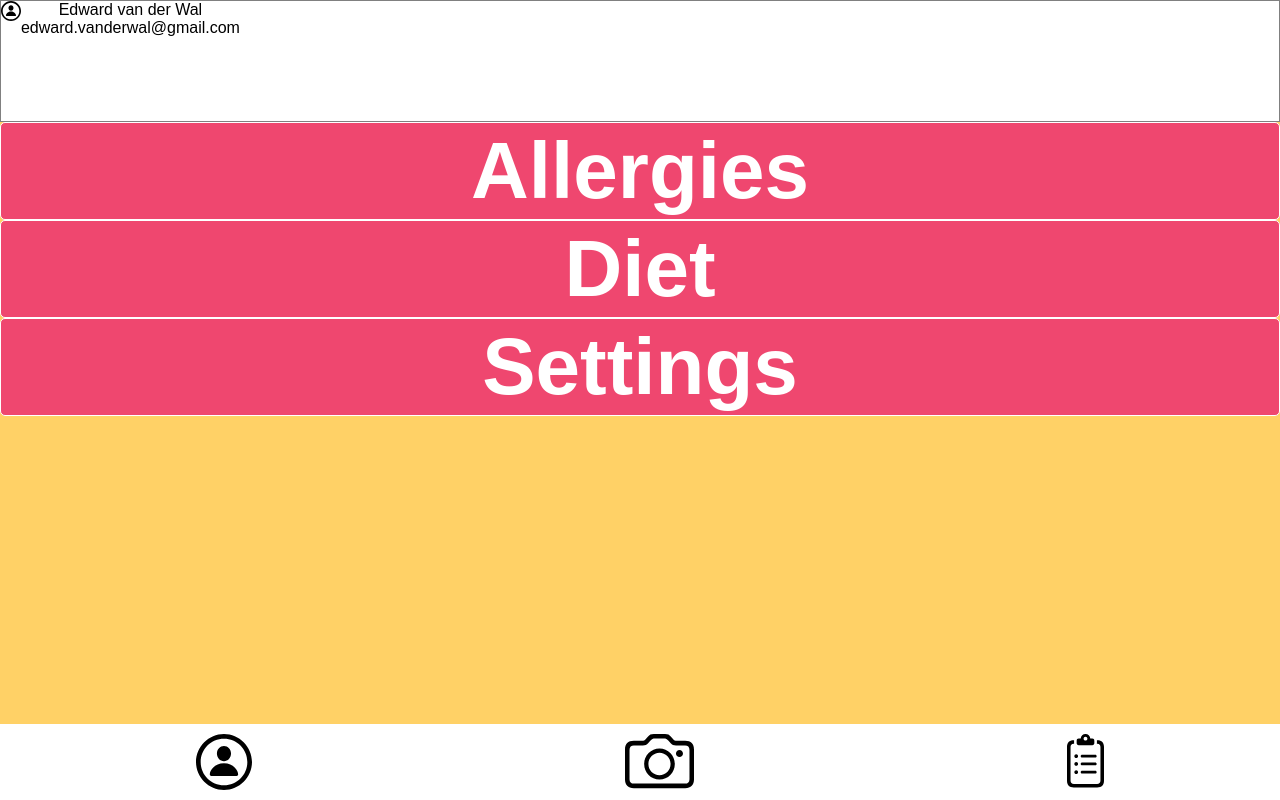
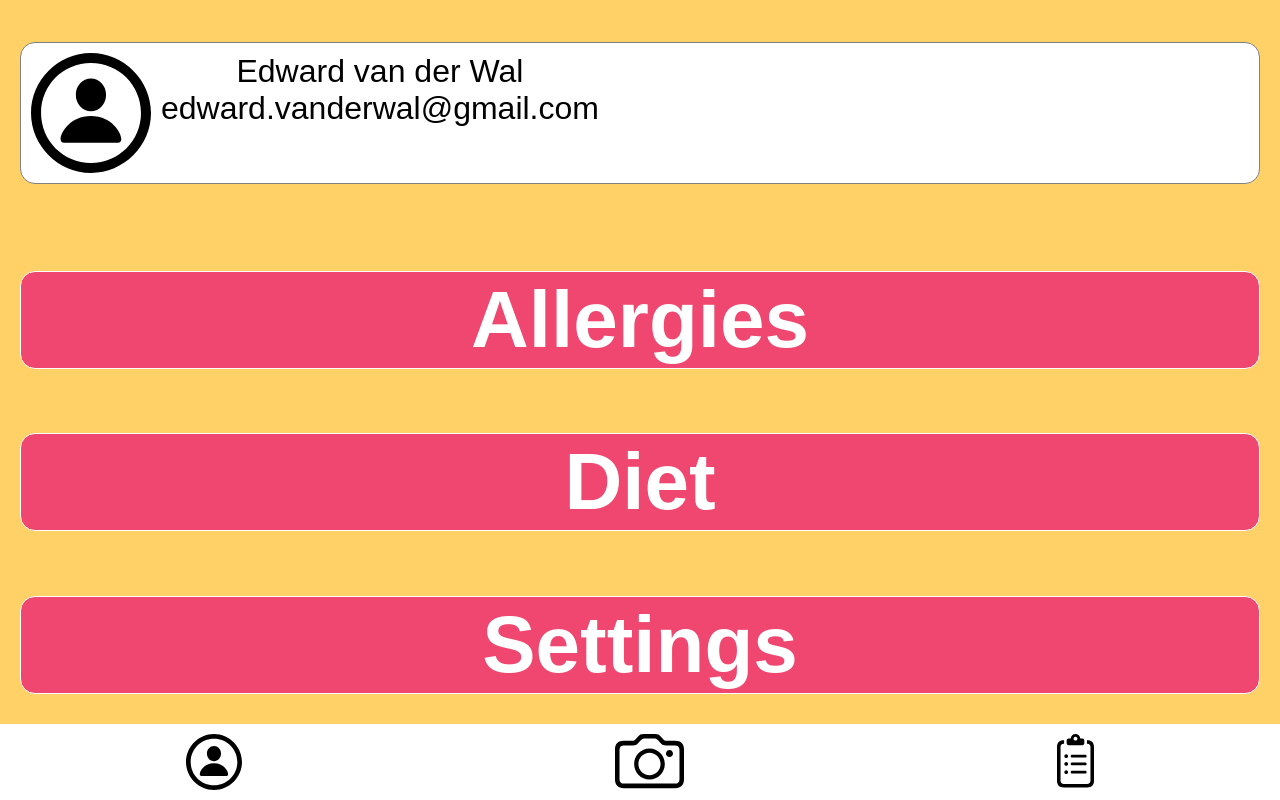
Before and after one commit to mooon53/food_buddy_prototype, a website: page public/account.html in a window 1280 px wide. Drawn offline with Linux system fonts and the light colour scheme.

Commit message:
finished account page

```diff
--- a/public/account.html
+++ b/public/account.html
@@ -10,20 +10,28 @@
             font-family: Arial, sans-serif;
         }
 
-        html body {
+        html, body {
             height: 100vh;
             width: 100vw;
             background: #FFD166;
         }
 
+        body {
+            display: flex;
+            flex-direction: column;
+            justify-content: space-around;
+            justify-items: stretch;
+        }
+
         nav {
-            padding: 10px;
+            padding: 10px 0;
             background: white;
             display: flex;
             flex-direction: row;
             justify-content: space-around;
             height: 7vh;
-            width: 100vw;
+            width: 100%;
+            right: 0;
             position: absolute;
             bottom: 0;
         }
@@ -38,35 +46,43 @@
         }
 
         #container {
+            margin: 20px;
+            height: 100%;
             display: flex;
             flex-direction: column;
-            justify-content: space-around;
+            justify-content: space-evenly;
+            justify-items: stretch;
         }
 
         #accountInfoContainer {
             display: flex;
             flex-direction: row;
+            gap: 10px;
             background: white;
             border: 1px solid grey;
+            border-radius: 15px;
             height: 15vh;
+            padding: 10px;
         }
 
         #infoContainer {
             display: flex;
             flex-direction: column;
             align-items: center;
+            font-size: 2em;
         }
 
         ul {
             display: flex;
             flex-direction: column;
-            align-content: space-around;
+            justify-content: space-evenly;
+            height: 69vh;
         }
 
         li {
             background: #EF476F;
             border: 1px solid white;
-            border-radius: 5px;
+            border-radius: 15px;
             height: 12vh;
             display: flex;
             align-items: center;
@@ -75,25 +91,18 @@
             color: white;
             font-weight: bold;
         }
+
+        #accountImage {
+            height: 100%;
+            width: auto;
+        }
     </style>
 </head>
 <body>
-<nav>
-    <div id="account">
-        <img src="icons/account.svg" alt="account"/>
-    </div>
-    <div id="camera">
-        <img src="icons/camera.svg" alt="camera"/>
-    </div>
-    <div id="list">
-        <img src="icons/list.svg" alt="list"/>
-    </div>
-</nav>
+
 <div id="container">
     <div id="accountInfoContainer">
-        <div id="accountImage">
-            <img src="icons/account.svg" alt="Profile picture">
-        </div>
+        <img id="accountImage" src="icons/account.svg" alt="Profile picture">
         <div id="infoContainer">
             <div id="accountName">Edward van der Wal</div>
             <div id="emailAddress">edward.vanderwal@gmail.com</div>
@@ -106,5 +115,16 @@
     </ul>
 
 </div>
+<nav>
+    <div id="account">
+        <img src="icons/account.svg" alt="account"/>
+    </div>
+    <div id="camera">
+        <img src="icons/camera.svg" alt="camera"/>
+    </div>
+    <div id="list">
+        <img src="icons/list.svg" alt="list"/>
+    </div>
+</nav>
 </body>
 </html>
```
